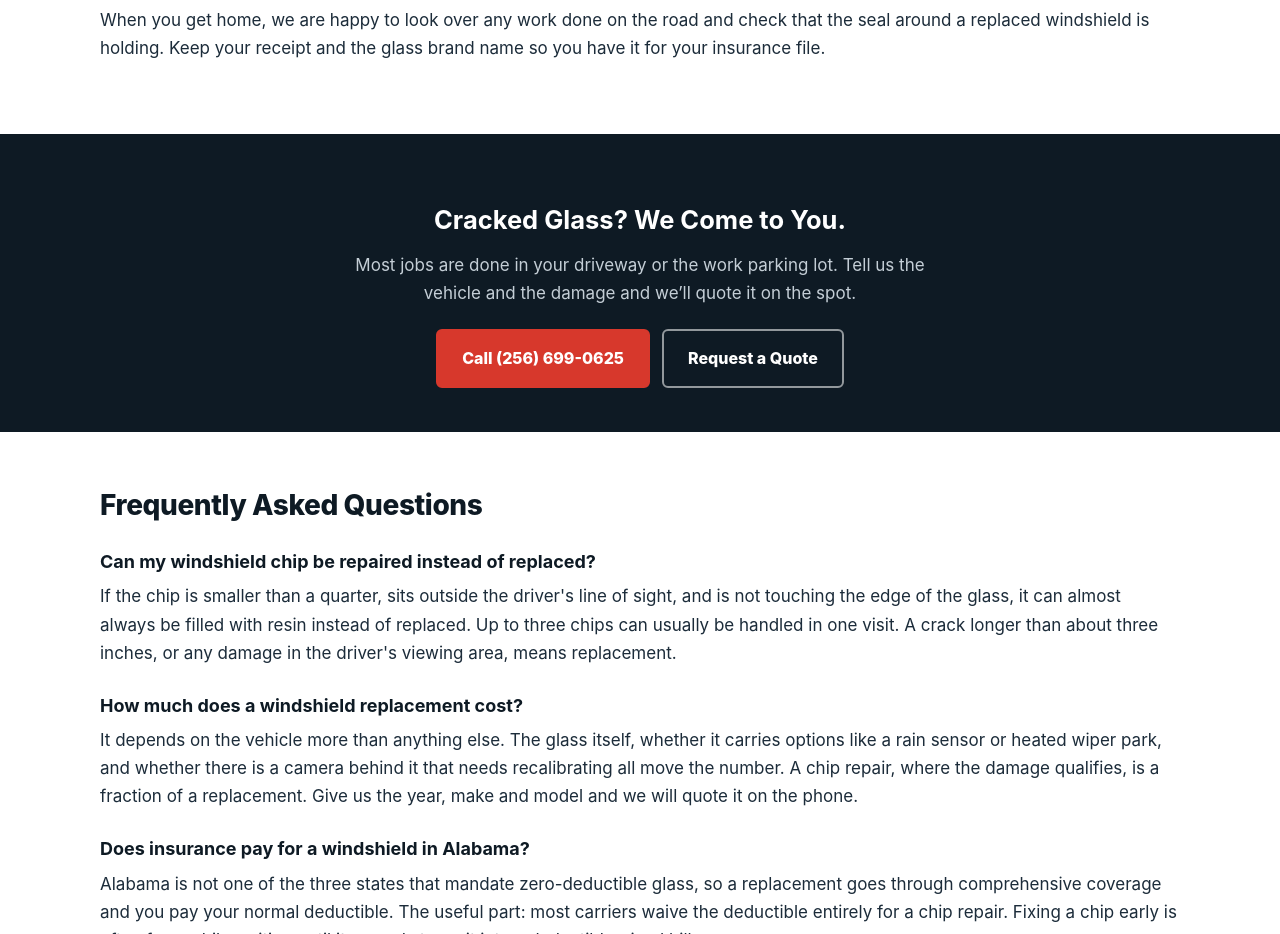
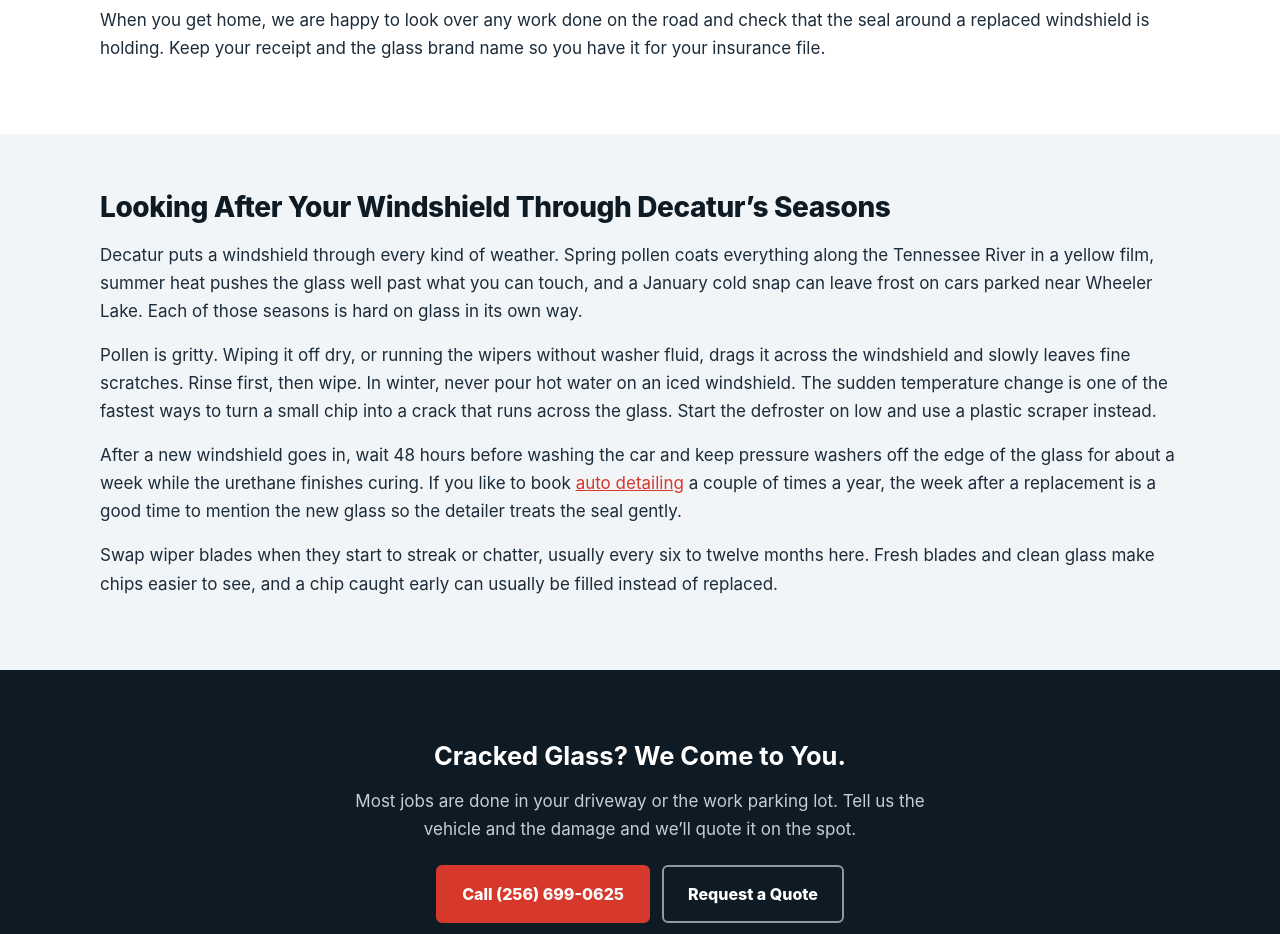
Before and after one commit to iDevRM/auto-glass-repair-decatur, a plain HTML site: page index.html in a window 1280 px wide. Shown: the part 5600-6534 px from the top of the page. Drawn offline with Linux system fonts and the light colour scheme.

Commit message:
Add backlink to cardetailingwarren.com (circle #39)

```diff
--- a/index.html
+++ b/index.html
@@ -248,6 +248,16 @@
   </div>
 </section>
 
+<section class="section alt">
+  <div class="wrap">
+    <h2>Looking After Your Windshield Through Decatur&rsquo;s Seasons</h2>
+    <p>Decatur puts a windshield through every kind of weather. Spring pollen coats everything along the Tennessee River in a yellow film, summer heat pushes the glass well past what you can touch, and a January cold snap can leave frost on cars parked near Wheeler Lake. Each of those seasons is hard on glass in its own way.</p>
+    <p>Pollen is gritty. Wiping it off dry, or running the wipers without washer fluid, drags it across the windshield and slowly leaves fine scratches. Rinse first, then wipe. In winter, never pour hot water on an iced windshield. The sudden temperature change is one of the fastest ways to turn a small chip into a crack that runs across the glass. Start the defroster on low and use a plastic scraper instead.</p>
+    <p>After a new windshield goes in, wait 48 hours before washing the car and keep pressure washers off the edge of the glass for about a week while the urethane finishes curing. If you like to book <a href="https://cardetailingwarren.com/">auto detailing</a> a couple of times a year, the week after a replacement is a good time to mention the new glass so the detailer treats the seal gently.</p>
+    <p>Swap wiper blades when they start to streak or chatter, usually every six to twelve months here. Fresh blades and clean glass make chips easier to see, and a chip caught early can usually be filled instead of replaced.</p>
+  </div>
+</section>
+
 <section class="band">
   <div class="wrap">
     <h2>Cracked Glass? We Come to You.</h2>
```
